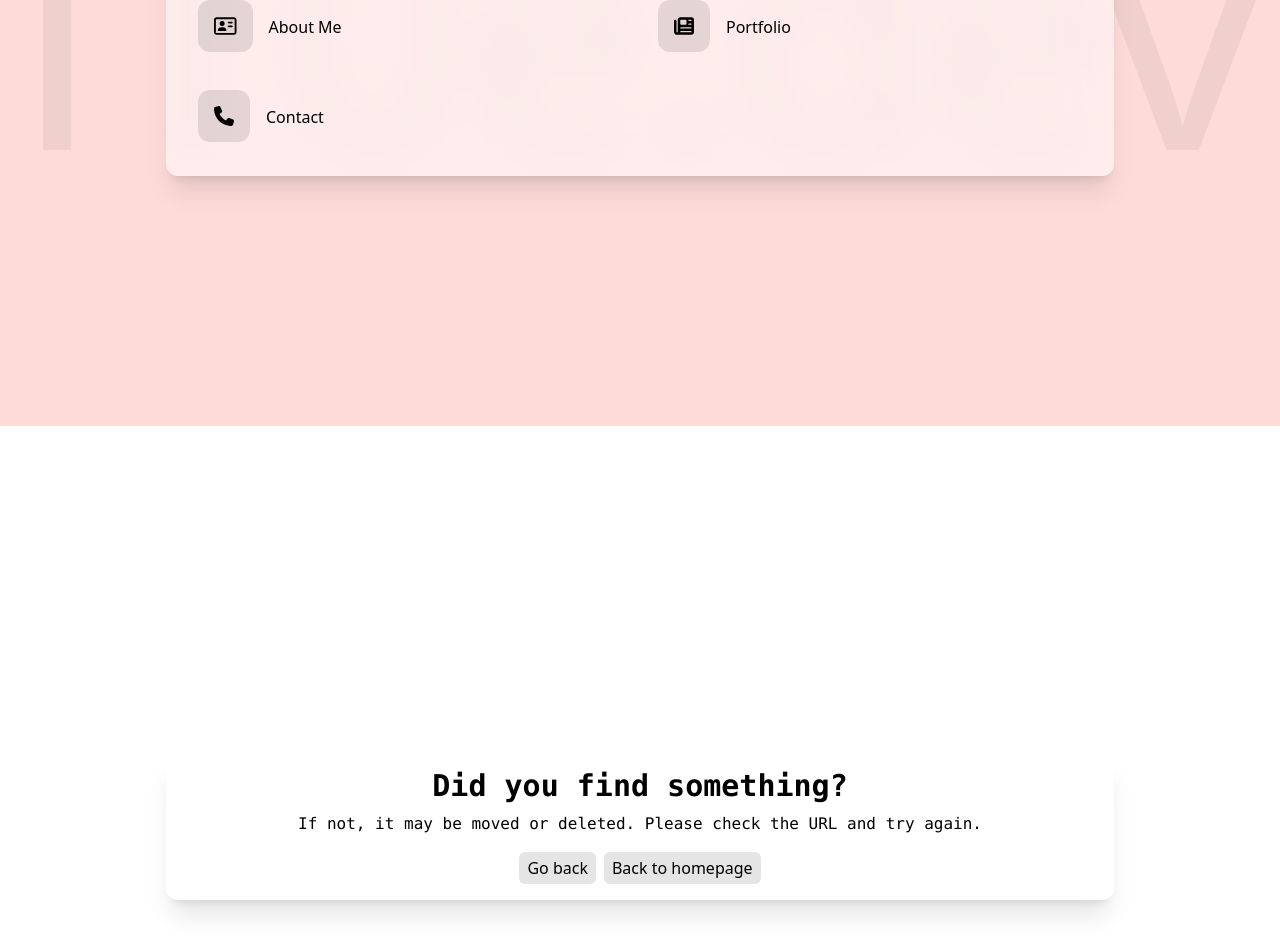
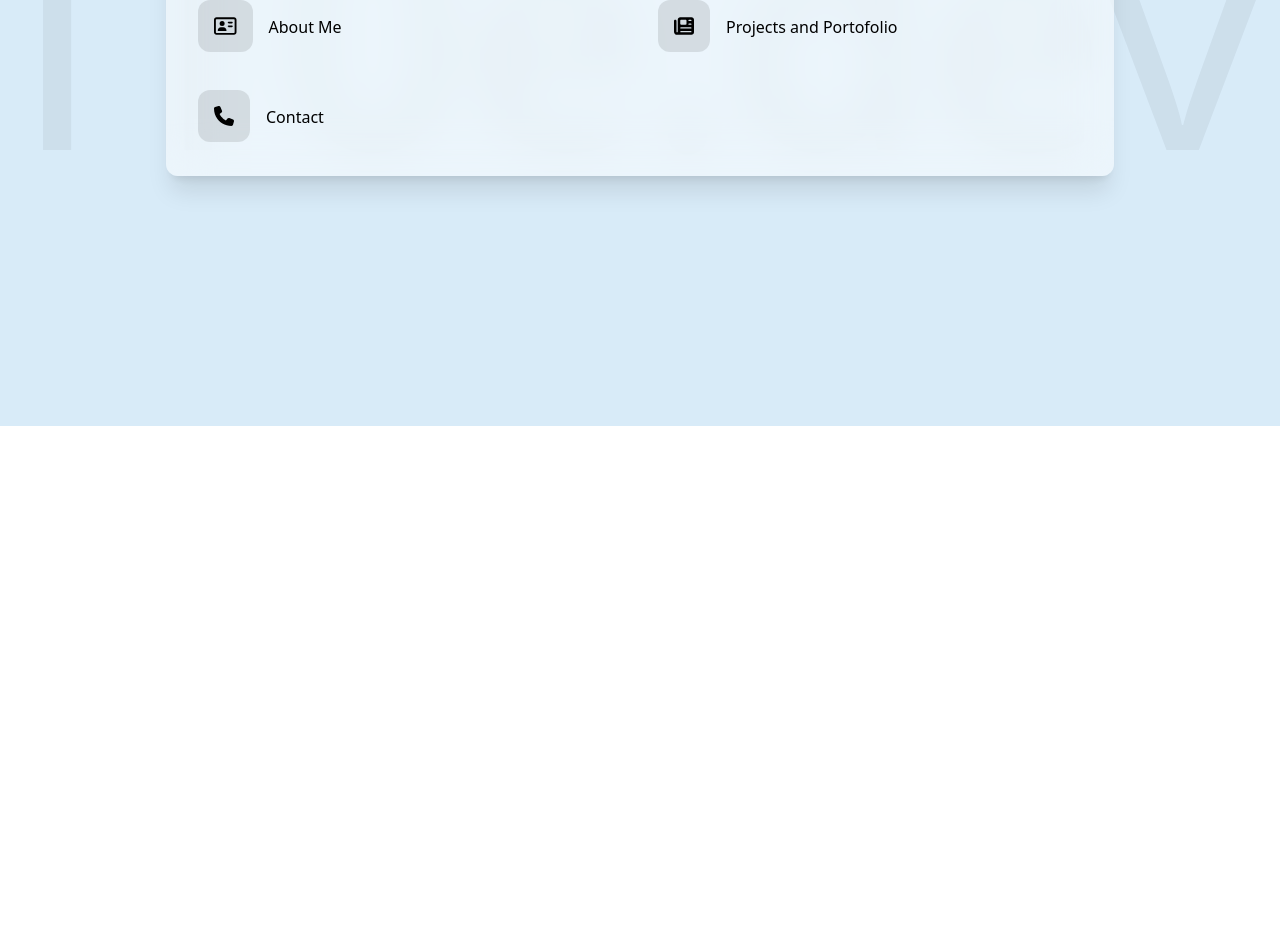
Before and after one commit to ichigayamate/personal-web, a Next.js app: page / in a window 1280 px wide. Before the commit this address had no page. Shown: the part 374-1326 px from the top of the page. After the commit the page ends 800 px from the top, so only its background shows below. Built offline with nearby package versions, Linux system fonts and the light colour scheme.

Commit message:
main/restructured main page

```diff
--- a/app/@main/about/page.tsx
+++ /dev/null
@@ -1,49 +0,0 @@
-"use client";
-
-import BashBox from "@page_component/about/block-code";
-import BackButton from "@ui/button/back-button";
-
-export default function AboutPage() {
-  return (
-    <>
-      <div className="flex items-center gap-4 mb-4">
-        <BackButton />
-        <h1 className="font-mono text-3xl font-bold flex-grow">About</h1>
-      </div>
-
-      {/* profile */}
-      <BashBox>
-        <BashBox.Header>Profile</BashBox.Header>
-        <BashBox.Text>
-          An IT nerd with experience in designing server architecture and
-          developing React applications. 👩🏻‍💻
-        </BashBox.Text>
-      </BashBox>
-
-      {/* skills */}
-      <BashBox className="mt-4">
-        <BashBox.Header>Skills</BashBox.Header>
-        <BashBox.Text>
-          - Web development: React (Vite, Next.js), Tailwind CSS, Bootstrap, jQuery, Node.js
-        </BashBox.Text>
-        <BashBox.Text>- Server architecture: Docker, Nginx, MySQL, PostgreSQL</BashBox.Text>
-        <BashBox.Text>
-          - Programming languages: JavaScript, TypeScript, Java, Python
-        </BashBox.Text>
-        <BashBox.Text>
-          - <b>[Special]</b> Type in 100 words/minute with 99% accuracy and eyes
-          closed
-        </BashBox.Text>
-      </BashBox>
-
-      {/* hobby */}
-      <BashBox className="mt-4">
-        <BashBox.Header>Hobby</BashBox.Header>
-        <BashBox.Text>
-          Playing games (Genshin Impact, Zenless Zone Zero, Honkai Star Rail,
-          Apex Legends, and AAA based games), watching anime, and reading manga.
-        </BashBox.Text>
-      </BashBox>
-    </>
-  );
-}
--- a/app/@main/default.tsx
+++ /dev/null
@@ -1,5 +0,0 @@
-const DefaultPage: () => null = () => {
-  return null;
-};
-
-export default DefaultPage;
--- a/app/@main/layout.tsx
+++ /dev/null
@@ -1,5 +0,0 @@
-import Backdrop from "@page_component/root/backdrop/i10e-backdrop";
-
-export default function Layout({ children }) {
-  return <Backdrop>{children}</Backdrop>;
-}
--- a/app/@sidebar/default.tsx
+++ /dev/null
@@ -1,5 +0,0 @@
-const DefaultPage: () => null = () => {
-  return null;
-};
-
-export default DefaultPage;
--- a/app/about/page.tsx
+++ b/app/about/page.tsx
@@ -1,5 +1,53 @@
-// this page requires main and sidebar so it uses @main and @sidebar instead
+"use client";
+
+import BashBox from "@page_component/about/block-code";
+import Backdrop from "@page_component/root/backdrop/i10e-backdrop";
+import BackButton from "@ui/button/back-button";
 
 export default function AboutPage() {
-  return <></>;
+  return (
+    <Backdrop>
+      <div className="flex items-center gap-4 mb-4">
+        <BackButton />
+        <h1 className="font-mono text-3xl font-bold flex-grow">About</h1>
+      </div>
+
+      {/* profile */}
+      <BashBox>
+        <BashBox.Header>Profile</BashBox.Header>
+        <BashBox.Text>
+          An IT nerd with experience in designing server architecture and
+          developing React applications. 👩🏻‍💻
+        </BashBox.Text>
+      </BashBox>
+
+      {/* skills */}
+      <BashBox className="mt-4">
+        <BashBox.Header>Skills</BashBox.Header>
+        <BashBox.Text>
+          - Web development: React (Vite, Next.js), Tailwind CSS, Bootstrap,
+          jQuery, Node.js
+        </BashBox.Text>
+        <BashBox.Text>
+          - Server architecture: Docker, Nginx, MySQL, PostgreSQL
+        </BashBox.Text>
+        <BashBox.Text>
+          - Programming languages: JavaScript, TypeScript, Java, Python
+        </BashBox.Text>
+        <BashBox.Text>
+          - <b>[Special]</b> Type in 100 words/minute with 99% accuracy and eyes
+          closed
+        </BashBox.Text>
+      </BashBox>
+
+      {/* hobby */}
+      <BashBox className="mt-4">
+        <BashBox.Header>Hobby</BashBox.Header>
+        <BashBox.Text>
+          Playing games (Genshin Impact, Zenless Zone Zero, Honkai Star Rail,
+          Apex Legends, and AAA based games), watching anime, and reading manga.
+        </BashBox.Text>
+      </BashBox>
+    </Backdrop>
+  );
 }
--- a/app/layout.tsx
+++ b/app/layout.tsx
@@ -13,11 +13,7 @@ export const metadata = {
 
 export default function RootLayout({
   children,
-  main,
-  sidebar,
 }: Readonly<{
-  main: React.ReactNode;
-  sidebar: React.ReactNode;
   children: React.ReactNode;
 }>) {
   return (
@@ -27,8 +23,6 @@ export default function RootLayout({
           <noscript>You need to enable JavaScript to run this app</noscript>
           <div id="root">
             <Layout>
-              {main}
-              {sidebar}
               {children}
             </Layout>
           </div>
--- a/app/not-found.tsx
+++ b/app/not-found.tsx
@@ -1,29 +1,12 @@
 "use client";
 
-import Backdrop from "@page_component/root/backdrop/i10e-backdrop";
-import Button from "@ui/button/button";
-import Link from "next/link";
 import { useRouter } from "next/navigation";
+import { useEffect } from "react";
 
 export default function NotFound() {
   const router = useRouter();
-  return (
-    <Backdrop error>
-      <div className="text-center">
-        <h1 className="font-bold font-mono text-3xl mb-2">
-          Did you find something?
-        </h1>
-        <p className="font-mono">
-          If not, it may be moved or deleted. Please check the URL and try
-          again.
-        </p>
-        <div className="mt-4 flex justify-center gap-2">
-          <Button onClick={() => router.back()}>Go back</Button>
-          <Link href="/" passHref legacyBehavior>
-            <Button>Back to homepage</Button>
-          </Link>
-        </div>
-      </div>
-    </Backdrop>
-  );
+  useEffect(() => {
+    router.replace("/");
+  });
+  return <></>;
 }
--- a/app/@main/page.tsx
+++ b/app/page.tsx
@@ -1,12 +1,11 @@
-"use client";
-
 import { faContactCard } from "@fortawesome/free-regular-svg-icons";
 import { faNewspaper, faPhone } from "@fortawesome/free-solid-svg-icons";
 import LandingPageButton from "@page_component/landing-page/landingpage-button";
+import Backdrop from "@page_component/root/backdrop/i10e-backdrop";
 
 function Page() {
   return (
-    <>
+    <Backdrop>
       <div className="text-center">
         <h1 className="font-bold font-mono text-3xl my-2">Hello World!👋🏻</h1>
         <p className="font-mono">
@@ -18,14 +17,14 @@ function Page() {
         <LandingPageButton icon={faContactCard} link="/about">
           About Me
         </LandingPageButton>
-        <LandingPageButton icon={faNewspaper} link="/portfolio">
-          Portfolio
+        <LandingPageButton icon={faNewspaper} link="/projects">
+          Projects and Portofolio
         </LandingPageButton>
         <LandingPageButton icon={faPhone} link="/contact">
           Contact
         </LandingPageButton>
       </div>
-    </>
+    </Backdrop>
   );
 }
 
--- a/lib/components/pages/root/layout.tsx
+++ b/lib/components/pages/root/layout.tsx
@@ -2,6 +2,7 @@
 
 import { usePathname } from "next/navigation";
 import Footer from "./footer";
+import Navbar from "./navbar";
 
 export default function Layout({
   children,
@@ -13,6 +14,7 @@ export default function Layout({
 
   return (
     <>
+      <Navbar />
       <main>{children}</main>
       <Footer />
     </>
--- a/lib/components/pages/root/navbar.tsx
+++ b/lib/components/pages/root/navbar.tsx
@@ -0,0 +1,14 @@
+import NavbarButton from "@ui/navbar/navbar-button";
+import Link from "next/link";
+
+export default function Navbar() {
+  return (
+    <nav className="flex fixed top-0 px-4 py-2 left-0 w-full bg-black/70 backdrop-blur-xl z-[1000]">
+      <div>
+        <Link href="/" passHref legacyBehavior>
+          <NavbarButton>i10e.dev</NavbarButton>
+        </Link>
+      </div>
+    </nav>
+  );
+}
--- /dev/null
+++ b/lib/components/ui/navbar/navbar-button.tsx
@@ -0,0 +1,22 @@
+"use client";
+
+import { Button as HButton } from "@headlessui/react";
+import type { ButtonType } from "@interfaces/ui/button/button";
+
+export default function NavbarButton({
+  href,
+  children,
+  className,
+  onClick,
+}: Readonly<ButtonType>) {
+  const classNameString = `p-2 bg-white/0 hover:bg-white/10 active:bg-white/25 transition-colors rounded-md ${className}`;
+  return href ? (
+    <HButton as="a" className={classNameString} href={href} onClick={onClick}>
+      {children}
+    </HButton>
+  ) : (
+    <HButton as="button" className={classNameString} onClick={onClick}>
+      {children}
+    </HButton>
+  );
+}
```
